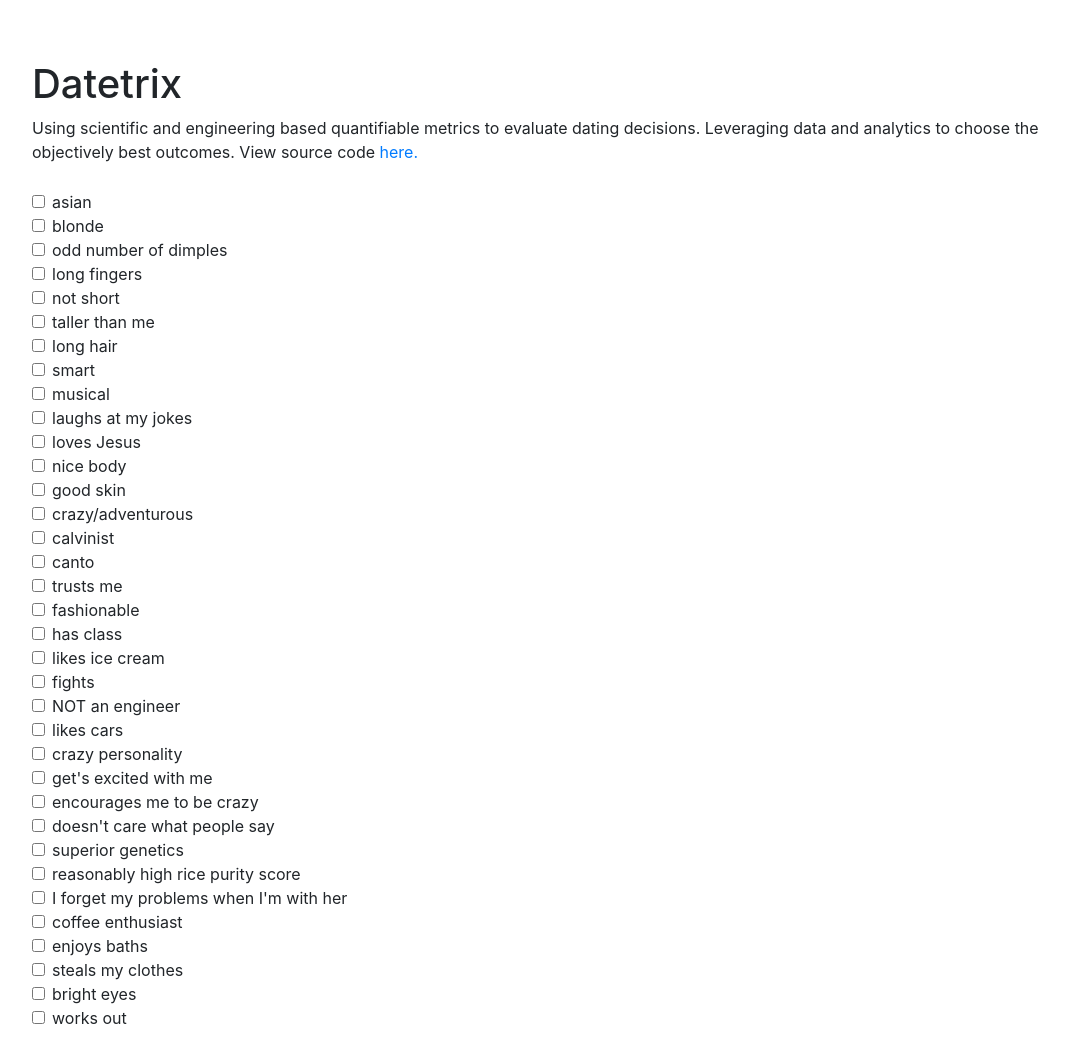
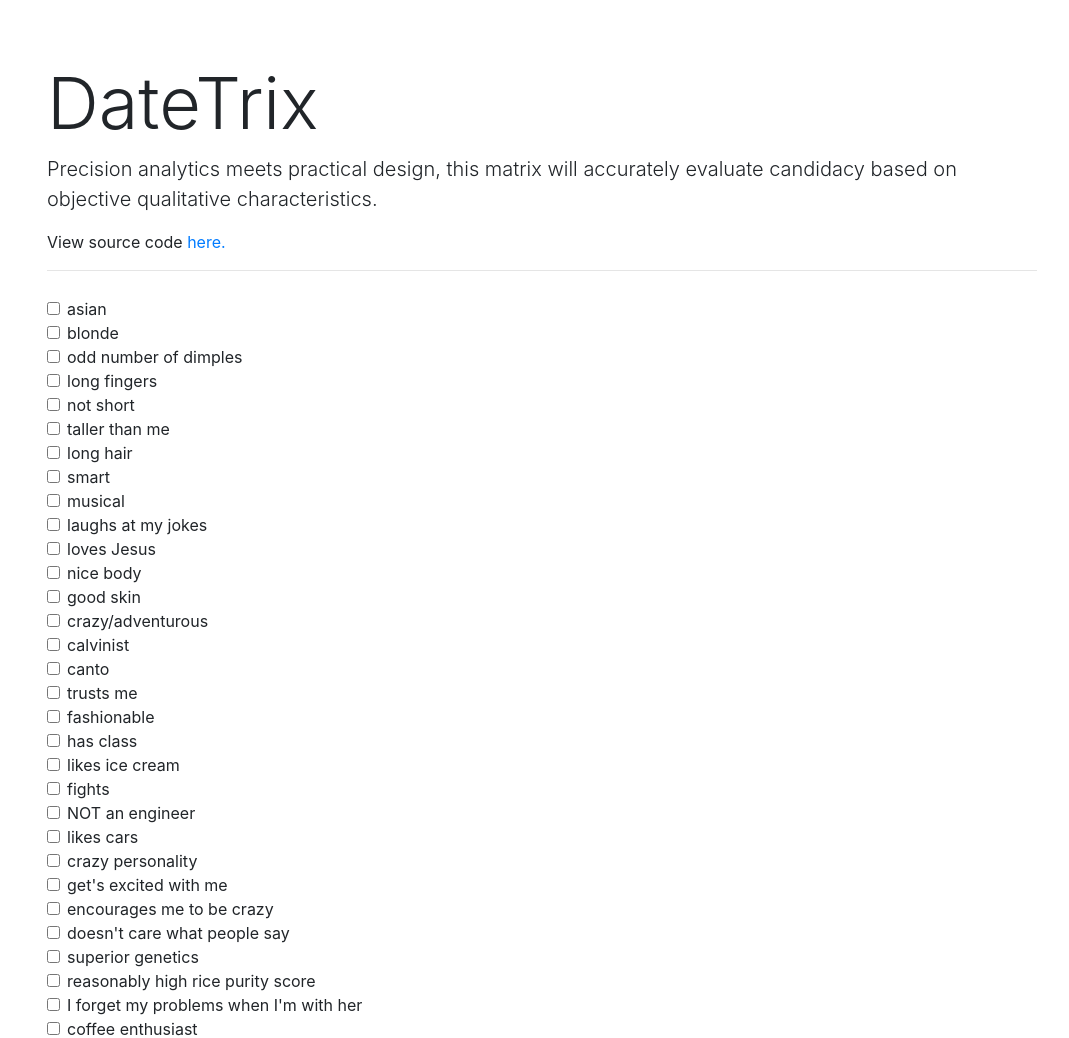
Before and after one commit to theochiu/datetrix, a plain HTML site: page docs/index.html in a window 1280 px wide. Shown: the top 1038 px of the page, without its empty margins (98-1167 px from the left). Drawn offline with nearby package versions, Linux system fonts and the light colour scheme.

Commit message:
formatting prettify html

```diff
--- a/docs/index.html
+++ b/docs/index.html
@@ -2,7 +2,7 @@
 <!DOCTYPE html>
 <html>
 <head>
-	<title>Datetrix</title>
+	<title>DateTrix</title>
 
 	<meta name="viewport" content="width=device-width, initial-scale=1.0">
 	<link rel="stylesheet" href="https://stackpath.bootstrapcdn.com/bootstrap/4.3.1/css/bootstrap.min.css" integrity="sha384-ggOyR0iXCbMQv3Xipma34MD+dH/1fQ784/j6cY/iJTQUOhcWr7x9JvoRxT2MZw1T" crossorigin="anonymous">
@@ -12,19 +12,25 @@
 </head>
 <body>
 	<div class="container">
-		<div class="row" style="padding:60px;padding-bottom:10px">
-			<h1 class="h1">
-				Datetrix
+		<div style="padding:60px;padding-bottom:10px">
+			<h1 class="display-3">
+				DateTrix
 			</h1>
 
-			<p class="p">
-				Using scientific and engineering based quantifiable metrics to evaluate dating decisions.
-				Leveraging data and analytics to choose the objectively best outcomes. View
-				source code <a href="http://github.com/theochiu/datetrix" target="_blank">here.</a>
+			<p class="lead">
+				Precision analytics meets practical design, this matrix will accurately evaluate candidacy
+				based on objective qualitative characteristics.
 			</p>
+			<p>
+				View source code <a href="http://github.com/theochiu/datetrix" target="_blank">here.</a>
+			</p>
+
+			<hr>
+
 		</div>
 
-		<div style="padding-left:45px; padding-right:45px;">
+
+		<div style="padding-left:60px; padding-right:60px;">
 			<!-- CHECKBOXES -->
 <div class="form-check">
 	<input class="form-check-input" type="checkbox" value="30"
--- a/docs/main.js
+++ b/docs/main.js
@@ -24,6 +24,12 @@ function update_score() {
 	// console.log("checked=" + checked_weights + "\ntotal=" + total_weights);
 	var msg = "Score: " + checked_weights +"/"+total_weights;
 	msg += " or " + (checked_weights / total_weights * 100).toFixed(2) + "%";
-	document.getElementById("score").innerHTML = msg;
+
+	if (checked_weights != 0)
+		document.getElementById("score").innerHTML = msg;
+	else
+		document.getElementById("score").innerHTML = "Score: ";
+
+
 
 }
```
Also changed, not shown: docs/template.html (+15 -9 lines).
